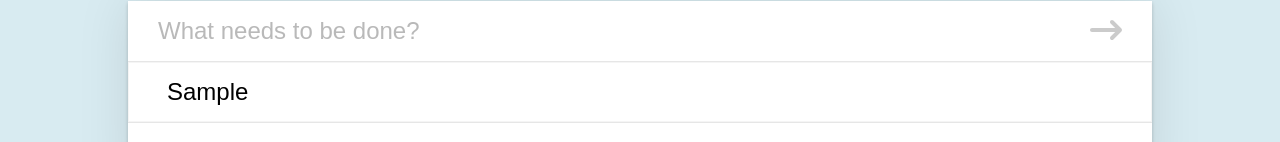
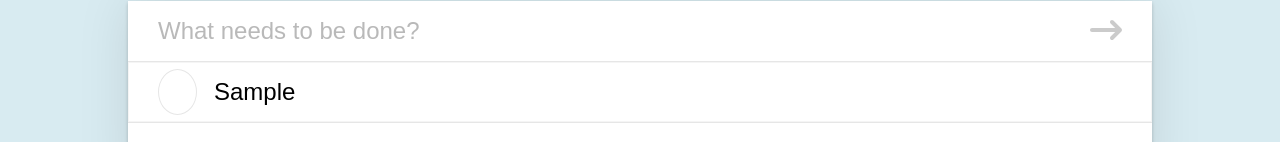
Before and after one commit to alxkho/todo-list, a React (Create React App) app: page / in a window 1280 px wide. Both pictures are taken after typing "Sample" into the empty fields and a click on the button 1106 px from the left and 180 px from the top of the page. Shown: the part 149-291 px from the top of the page. Built offline with nearby package versions, Linux system fonts and the light colour scheme.

Commit message:
fixed btns

```diff
--- a/src/components/Todo/Todo.css
+++ b/src/components/Todo/Todo.css
@@ -28,7 +28,6 @@
 
 .completed .complete-btn {
   color: rgb(10, 169, 10);
-
 }
 
 .complete-btn,
@@ -37,6 +36,10 @@
   cursor: pointer;
   font-size: 1.5rem;
   margin-right: 10px;
+  color: #fff;
+}
+
+.trash-btn {
   display: none;
 }
 
```
